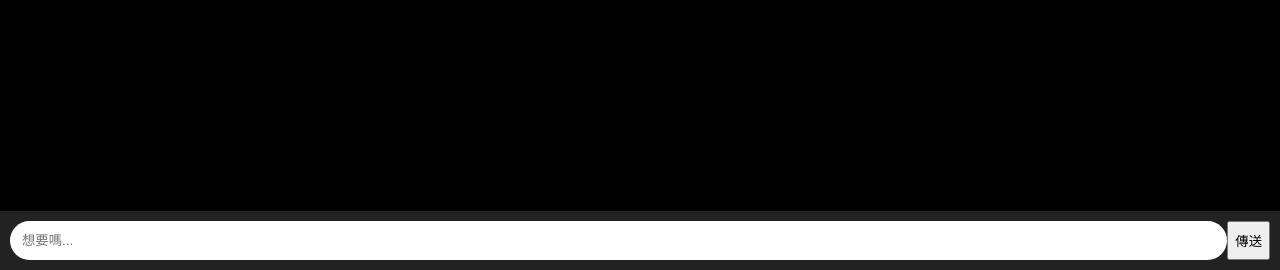
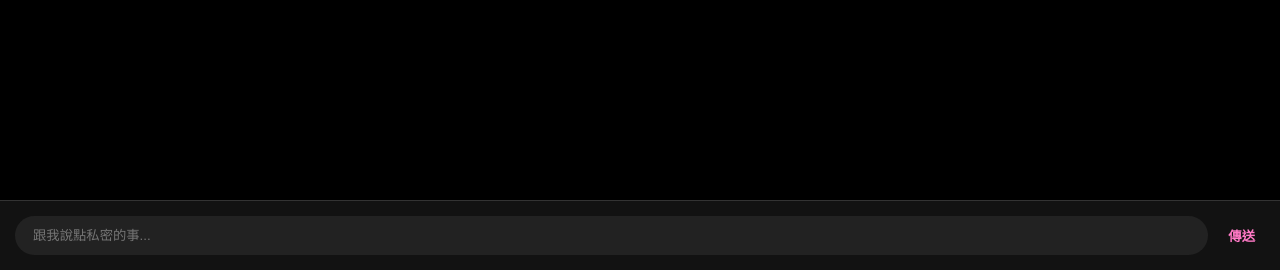
Before and after one commit to fang999888/gohappy, a Flask app: page / in a window 1280 px wide. Shown: the part 530-800 px from the top of the page. Run offline with Flask 3, Linux system fonts and the light colour scheme.

Commit message:
Update index.html

```diff
--- a/templates/index.html
+++ b/templates/index.html
@@ -1,32 +1,40 @@
 <!DOCTYPE html>
-<html>
+<html lang="zh-TW">
 <head>
-    <meta name="viewport" content="width=device-width, initial-scale=1.0">
+    <meta charset="UTF-8">
+    <meta name="viewport" content="width=device-width, initial-scale=1.0, maximum-scale=1.0, user-scalable=no">
+    <title>Private Space</title>
     <style>
-        /* 手機適應性設定 */
-        body { background: #000; color: #fff; margin: 0; display: flex; flex-direction: column; height: 100vh; }
-        #chat { flex: 1; overflow-y: auto; padding: 15px; }
-        .img-content { width: 100%; max-width: 300px; border-radius: 10px; margin-top: 10px; }
-        #input-box { display: flex; padding: 10px; background: #222; }
-        input { flex: 1; padding: 12px; border: none; border-radius: 20px; }
+        body { background: #000; color: #fff; font-family: -apple-system, sans-serif; margin: 0; display: flex; flex-direction: column; height: 100vh; }
+        #chat { flex: 1; overflow-y: auto; padding: 20px; display: flex; flex-direction: column; }
+        .msg { margin-bottom: 15px; max-width: 85%; padding: 10px 15px; border-radius: 18px; line-height: 1.5; word-wrap: break-word; }
+        .user { align-self: flex-end; background: #007aff; color: white; }
+        .bot { align-self: flex-start; background: #262626; color: #ff79c6; }
+        .img-content { width: 100%; max-width: 250px; border-radius: 10px; margin-top: 10px; cursor: pointer; border: 1px solid #444; }
+        #input-area { background: #121212; padding: 15px; display: flex; border-top: 1px solid #333; }
+        input { flex: 1; background: #222; border: none; color: white; padding: 12px 18px; border-radius: 25px; outline: none; }
+        button { background: none; border: none; color: #ff79c6; font-weight: bold; margin-left: 10px; padding: 0 10px; }
     </style>
 </head>
 <body>
     <div id="chat"></div>
-    <div id="input-box">
-        <input type="text" id="msg" placeholder="想要嗎...">
+    <div id="input-area">
+        <input type="text" id="msg" placeholder="跟我說點私密的事..." onkeypress="if(event.keyCode==13) send()">
         <button onclick="send()">傳送</button>
     </div>
 
     <script>
         async function send() {
-            const msgInput = document.getElementById('msg');
+            const input = document.getElementById('msg');
             const chat = document.getElementById('chat');
-            const text = msgInput.value;
-            msgInput.value = '';
+            const text = input.value.trim();
+            if (!text) return;
 
-            chat.innerHTML += `<div>你: ${text}</div>`;
+            input.value = '';
+            chat.innerHTML += `<div class="msg user">${text}</div>`;
+            chat.scrollTop = chat.scrollHeight;
 
+            try {
                 const res = await fetch('/chat', {
                     method: 'POST',
                     headers: {'Content-Type': 'application/json'},
@@ -34,14 +42,16 @@
                 });
                 const data = await res.json();
 
-            // 處理圖片標籤邏輯
-            let htmlReply = data.reply.replace(/\[IMAGE:(.*?)\]/g, (match, type) => {
-                // 這裡可以根據 type 決定顯示哪張圖
-                return `<br><img src="你的圖片URL" class="img-content">`;
+                // 圖片解析邏輯
+                let formattedReply = data.reply.replace(/\[IMAGE:(.*?)\]/g, (match, url) => {
+                    return `<br><img src="${url}" class="img-content" onclick="window.open('${url}')">`;
                 });
 
-            chat.innerHTML += `<div style="color:#ff4da6">伴侶: ${htmlReply}</div>`;
+                chat.innerHTML += `<div class="msg bot">${formattedReply}</div>`;
                 chat.scrollTop = chat.scrollHeight;
+            } catch (e) {
+                chat.innerHTML += `<div class="msg bot">連線失敗...</div>`;
+            }
         }
     </script>
 </body>
```
Lines whose indentation alone changed are shown as unchanged.
